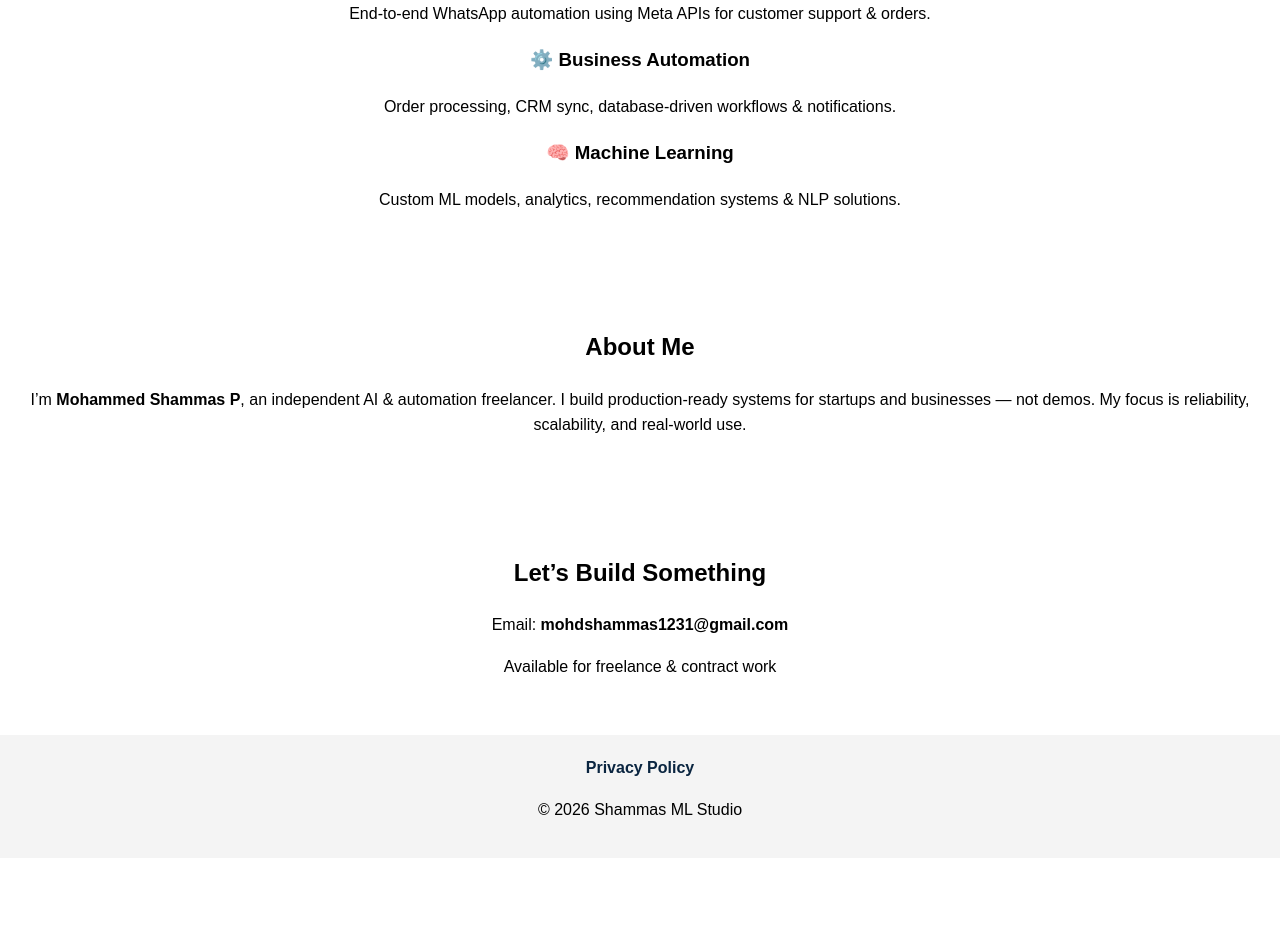
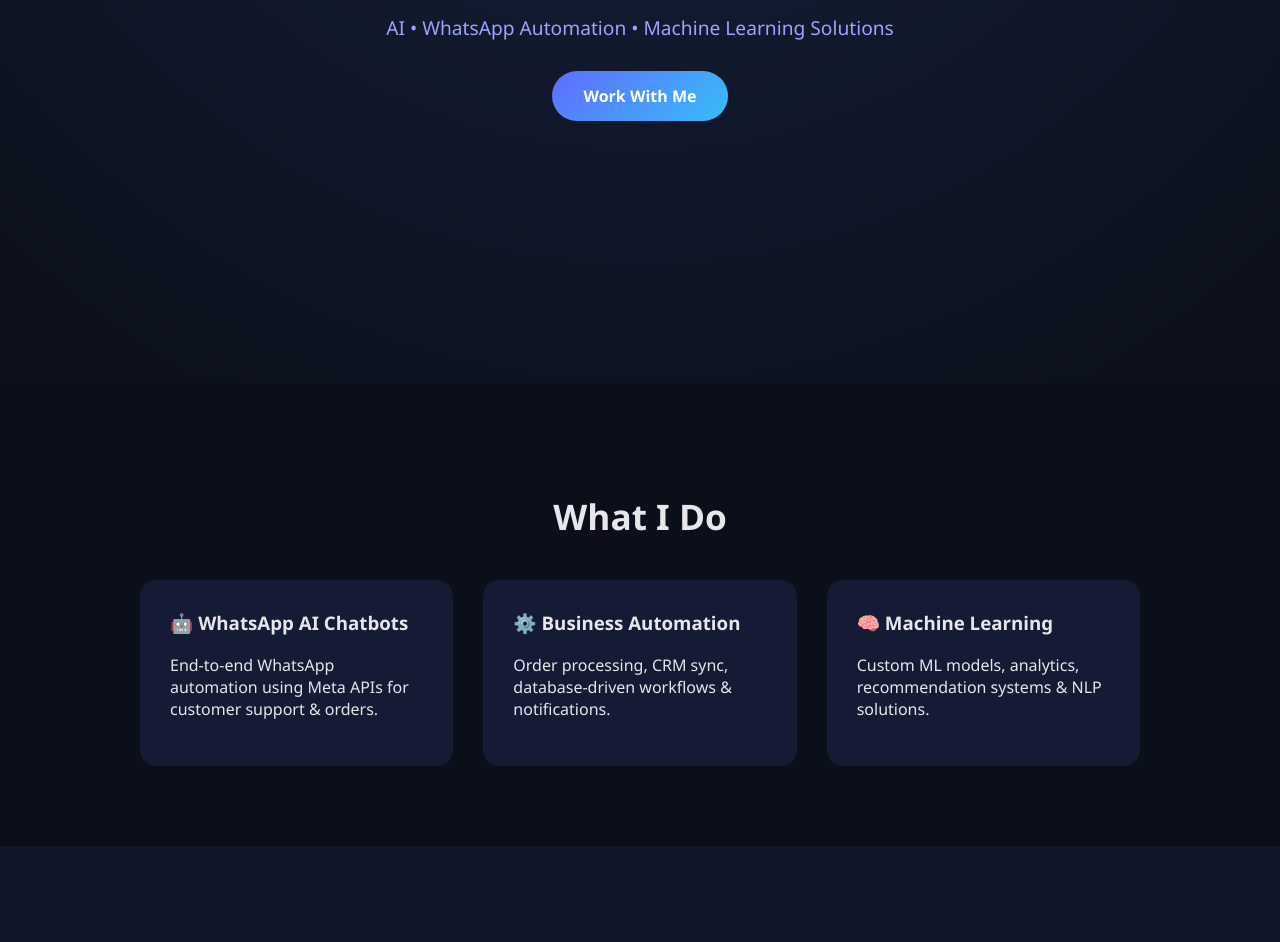
Before and after one commit to ShammasP/privacy-policy, a plain HTML site: page index.html in a window 1280 px wide. Shown: the part 417-1359 px from the top of the page. Before the commit the page ends 1275 px from the top, so only its background shows below. Drawn offline with Linux system fonts and the light colour scheme.

Commit message:
Refactor styles for improved layout and design

```diff
--- a/styles.css
+++ b/styles.css
@@ -1,42 +1,113 @@
-body {
-  font-family: Arial, sans-serif;
-  margin: 0;
-  padding: 0;
-  text-align: center;
-  line-height: 1.6;
+* {
+  box-sizing: border-box;
 }
 
-header {
-  background: #0a2540;
-  color: white;
+body {
+  margin: 0;
+  font-family: 'Segoe UI', Arial, sans-serif;
+  background: #0b0f19;
+  color: #e6e6eb;
+  text-align: center;
+}
+
+/* HERO */
+.hero {
+  min-height: 100vh;
+  background: radial-gradient(circle at top, #16213e, #0b0f19);
+  display: flex;
+  flex-direction: column;
+  justify-content: center;
+  align-items: center;
   padding: 40px 20px;
 }
 
-.logo {
-  width: 120px;
-  margin-bottom: 10px;
+.hero-logo {
+  width: 140px;
+  margin-bottom: 20px;
 }
 
-section {
-  padding: 40px 20px;
-}
-
-ul {
-  list-style: none;
-  padding: 0;
-}
-
-ul li {
+.hero h1 {
+  font-size: 3rem;
   margin: 10px 0;
 }
 
+.tagline {
+  color: #9aa4ff;
+  font-size: 1.2rem;
+  margin-bottom: 30px;
+}
+
+.cta {
+  text-decoration: none;
+  padding: 14px 32px;
+  background: linear-gradient(135deg, #5f6cff, #38bdf8);
+  color: white;
+  border-radius: 30px;
+  font-weight: bold;
+  transition: transform 0.2s ease;
+}
+
+.cta:hover {
+  transform: scale(1.05);
+}
+
+/* SECTIONS */
+.section {
+  padding: 80px 20px;
+}
+
+.section h2 {
+  font-size: 2.2rem;
+  margin-bottom: 40px;
+}
+
+.section.alt {
+  background: #11162a;
+}
+
+.about {
+  max-width: 800px;
+  margin: auto;
+  font-size: 1.1rem;
+  line-height: 1.8;
+}
+
+/* CARDS */
+.cards {
+  display: grid;
+  grid-template-columns: repeat(auto-fit, minmax(260px, 1fr));
+  gap: 30px;
+  max-width: 1000px;
+  margin: auto;
+}
+
+.card {
+  background: #151b34;
+  padding: 30px;
+  border-radius: 16px;
+  text-align: left;
+  transition: transform 0.2s ease, box-shadow 0.2s ease;
+}
+
+.card:hover {
+  transform: translateY(-8px);
+  box-shadow: 0 20px 40px rgba(0,0,0,0.4);
+}
+
+.card h3 {
+  margin-top: 0;
+}
+
+/* FOOTER */
 footer {
-  background: #f4f4f4;
-  padding: 20px;
+  background: #080b14;
+  padding: 30px 20px;
+  font-size: 0.9rem;
 }
 
 footer a {
+  color: #9aa4ff;
   text-decoration: none;
-  color: #0a2540;
-  font-weight: bold;
+  display: block;
+  margin-bottom: 10px;
 }
```
